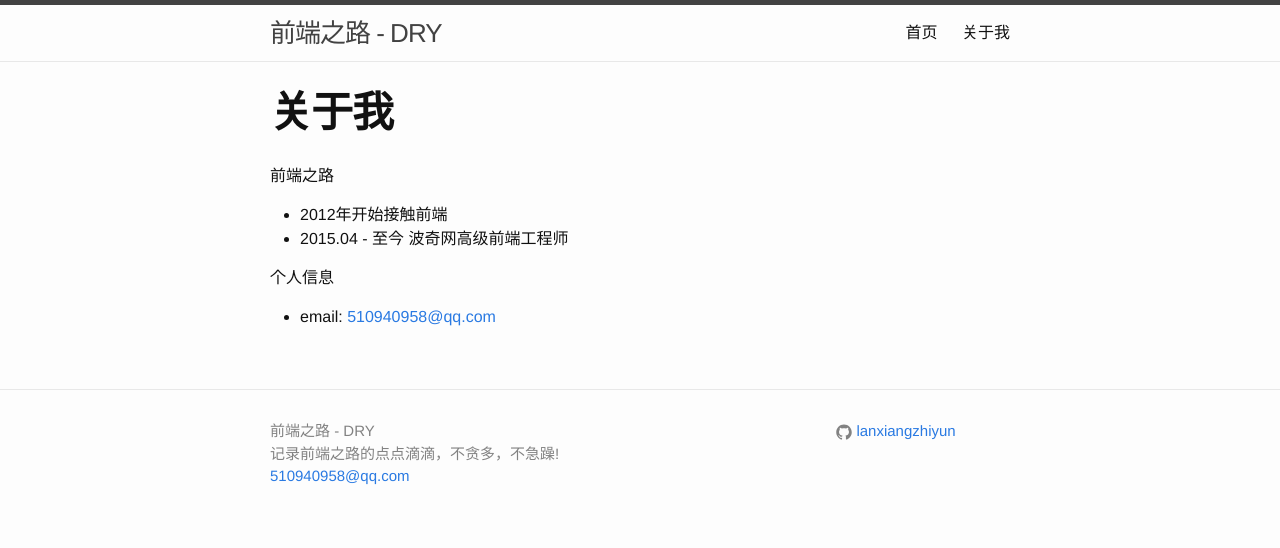
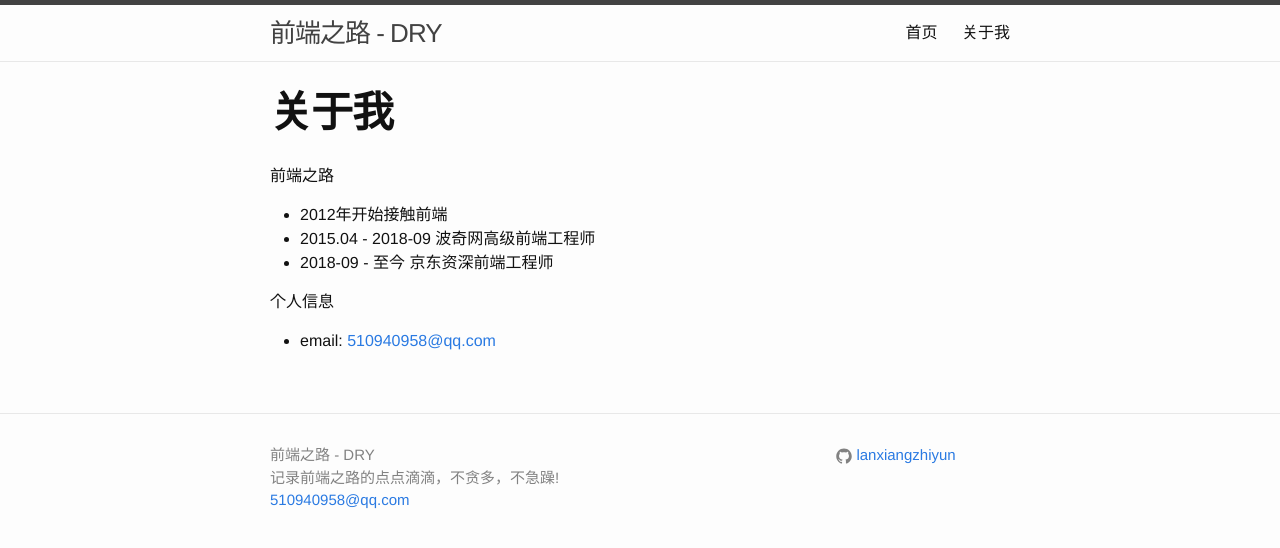
Before and after one commit to lanxiangzhiyun/lan_blog, a Jekyll site: the page built from about.md, in a window 1280 px wide. Shown: the top 548 px of the page. Built offline with Jekyll 4.4.1, drawn with Linux system fonts in a browser that asks for light colours.

Commit message:
Update about.md

```diff
--- a/about.md
+++ b/about.md
@@ -7,7 +7,8 @@ permalink: /about/
 前端之路
 
 - 2012年开始接触前端
-- 2015.04 - 至今    波奇网高级前端工程师
+- 2015.04 - 2018-09    波奇网高级前端工程师
+- 2018-09 - 至今 京东资深前端工程师
 
 个人信息
 
```
